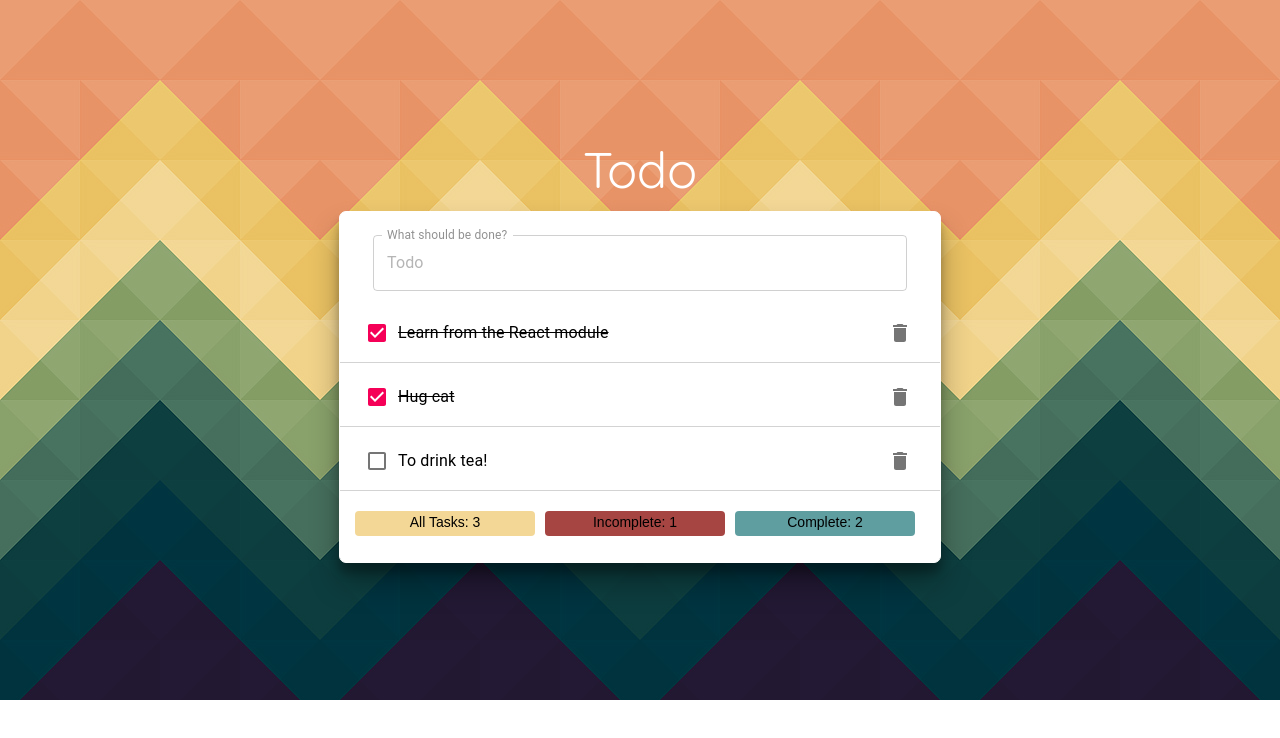
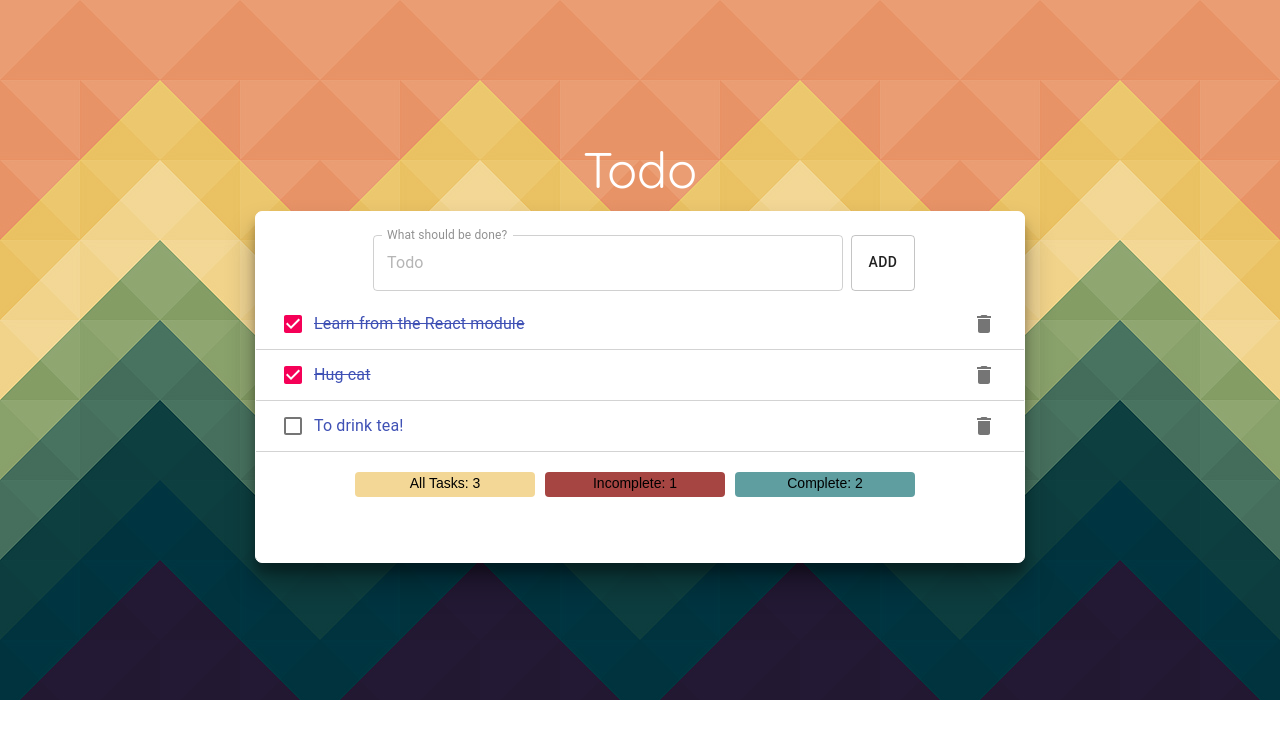
Before and after one commit to WebHeroSchool/ReactApp, a React (Create React App) app: page / in a window 1280 px wide. Shown: the top 738 px of the page. Built offline with nearby package versions, Linux system fonts and the light colour scheme; a web font is replaced by a local one.

Commit message:
#32: add elements on input

```diff
--- a/src/Components/App/App.js
+++ b/src/Components/App/App.js
@@ -23,7 +23,8 @@ class App extends React.Component {
                     isDone: false,
                     id: 3,
                 }
-        ]
+        ],
+        count: 3
     };
 
     onClickDone = id => {
@@ -45,18 +46,32 @@ class App extends React.Component {
         this.setState({ items: newItemList });
     };
 
+    onClickAdd = value => this.setState(state => ({
+        items: [
+            ...state.items,
+            {
+                value,
+                isDone: false,
+                id: state.count + 1
+            }
+        ],
+        count: state.count + 1
+    }));
+
+
+
     render() {
         return (
             <html>
             <body className={styles.body}>
             <span className={styles.title}>Todo</span>
             <div className={styles.wrap}>
-                <InputItem />
+                <InputItem onClickAdd = {this.onClickAdd} />
                 <ItemList items = {this.state.items}
                           onClickDone={this.onClickDone}
                           onClickDelete={this.onClickDelete}/>
                 <div className={styles.button_wrap}>
-                    <button className={styles.allTasks + ' ' + styles.button}>All Tasks: {3}</button>
+                    <button className={styles.allTasks + ' ' + styles.button}>All Tasks: {this.state.count}</button>
                     <button className={styles.incomplete + ' ' + styles.button}>Incomplete: {1}</button>
                     <button className={styles.complete + ' ' + styles.button}>Complete: {2}</button>
                 </div>
--- a/src/Components/App/App.module.css
+++ b/src/Components/App/App.module.css
@@ -22,7 +22,7 @@
 }
 
 html {
-    overflow-y: hidden;
+    overflow-x: hidden;
 }
 
 .body {
@@ -50,8 +50,9 @@ html {
     font-family: 'Source Sans Pro';
     font-weight: 900;
     margin: 0;
-    width: 600px;
-    height: 350px;
+    width: 60%;
+    min-height: 50%;
+    max-height: 90%;
     background-color: white;
     border: 1px solid white;
     border-radius: 7px;
@@ -62,10 +63,10 @@ html {
 
 
 .button_wrap {
+    margin: 10px;
     display: flex;
     flex-direction: row;
-    align-self: center;
-    margin: 10px;
+    justify-content: center;
 }
 
 .button {
--- a/src/Components/InputItem/InputItem.js
+++ b/src/Components/InputItem/InputItem.js
@@ -1,12 +1,39 @@
 import React from 'react';
+import TextField from '@material-ui/core/TextField';
+import Button from '@material-ui/core/Button';
+import classnames from 'classnames';
 import { makeStyles } from '@material-ui/core/styles';
-import TextField from '@material-ui/core/TextField';
-import classnames from 'classnames';
-import styles from './InputItem.module.css'
+import styles from './InputItem.module.css';
 
-const InputItem = () => (
-    <div className={styles.textField}>
-        <TextField
+
+class InputItem extends React.Component {
+    state = {
+        inputValue: '',
+        inputError: false,
+    };
+
+        onButtonClick = () => {
+            if (this.state.inputValue == false) {
+                this.setState({
+                    inputError: true,
+                })
+            } else {
+                this.setState({
+                    inputValue: '',
+                    inputError: false,
+                });
+                this.props.onClickAdd(
+                    this.state.inputValue
+                );
+            }
+        };
+
+    render() {
+        const { onClickAdd } = this.props;
+        let inputField;
+
+        if (this.state.inputError == false) {
+            inputField = <TextField
                 label="What should be done?"
                 style={{ margin: 8 }}
                 placeholder="Todo"
@@ -15,8 +42,41 @@ const InputItem = () => (
                     shrink: true,
                 }}
                 variant="outlined"
+                className={styles.input}
+
+                value={this.state.inputValue.toUpperCase()}
+                onChange={event => this.setState({inputValue: event.target.value})}
             />
+        } else {
+            inputField =  <TextField
+                label="I can not add an empty case :("
+                style={{ margin: 8 }}
+                placeholder="What do we do?"
+                fullWidth
+                InputLabelProps={{
+                    shrink: true,
+                }}
+                variant="outlined"
+                className={styles.input}
+
+                value={this.state.inputValue.toUpperCase()}
+                onChange={event => this.setState({inputValue: event.target.value})}
+            />
+        }
+
+        return (
+            <div className={styles.textField}>
+                { inputField }
+                <Button variant="outlined"
+                        href="#outlined-buttons"
+                        className={styles.button}
+                        onClick = { this.onButtonClick }>
+                    Add
+                </Button>
             </div>
-);
+        )
+    }
+}
+
 
 export default InputItem;
--- a/src/Components/InputItem/InputItem.module.css
+++ b/src/Components/InputItem/InputItem.module.css
@@ -1,10 +1,20 @@
 .textField {
     margin: 15px 0 0 0;
     width: 550px;
-    display: flex;;
+
+    display: flex;
     align-self: center;
+    align-items: center;
+}
+
+.input {
     color: black;
     opacity: .8;
+}
+
+
+.button {
+    height: 56px;
 }
 
 @media (max-width: 670px) {
--- a/src/Components/Item/Item.js
+++ b/src/Components/Item/Item.js
@@ -16,7 +16,7 @@ const style = {
 };
 
 const Item = ( {value, isDone, classes, onClickDone, id, onClickDelete} ) => (
-    <ListItem fullWidth>
+    <ListItem fullWidth className={styles.item}>
             <Checkbox
                 checked={ isDone }
                 tabIndex={-1}
--- a/src/Components/Item/Item.module.css
+++ b/src/Components/Item/Item.module.css
@@ -1,7 +1,7 @@
 .item {
     color: #3f51b5;
-    margin: 0 0 0 15px;
     cursor: pointer;
+    height: 50px;
 }
 
 .done {
--- a/src/Components/ItemList/ItemList.module.css
+++ b/src/Components/ItemList/ItemList.module.css
@@ -1,26 +1,14 @@
 .items {
-    margin: 5px 0 0 0;
     font-size: 30px;
     list-style: none;
     border-bottom: 1px solid lightgray;
     position: relative;
 }
 
-/*.items::after {*/
-/*    content: '';*/
-/*    background: url(./Image/delete.svg) no-repeat center;*/
-/*    background-size: cover;*/
-/*    width: 25px;*/
-/*    height: 25px;*/
-/*    position: absolute;*/
-/*    right: 15px;*/
-/*    top: 4px;*/
-/*    cursor: pointer;*/
-/*    border: 2px solid transparent;*/
-/*}*/
 
-.items:hover:after {
-    padding: 1px;
+.items:hover {
+    background-color: #F0F0F0;
+
 }
 
 @media (max-width: 670px) {
```
Lines whose indentation alone changed are shown as unchanged.
